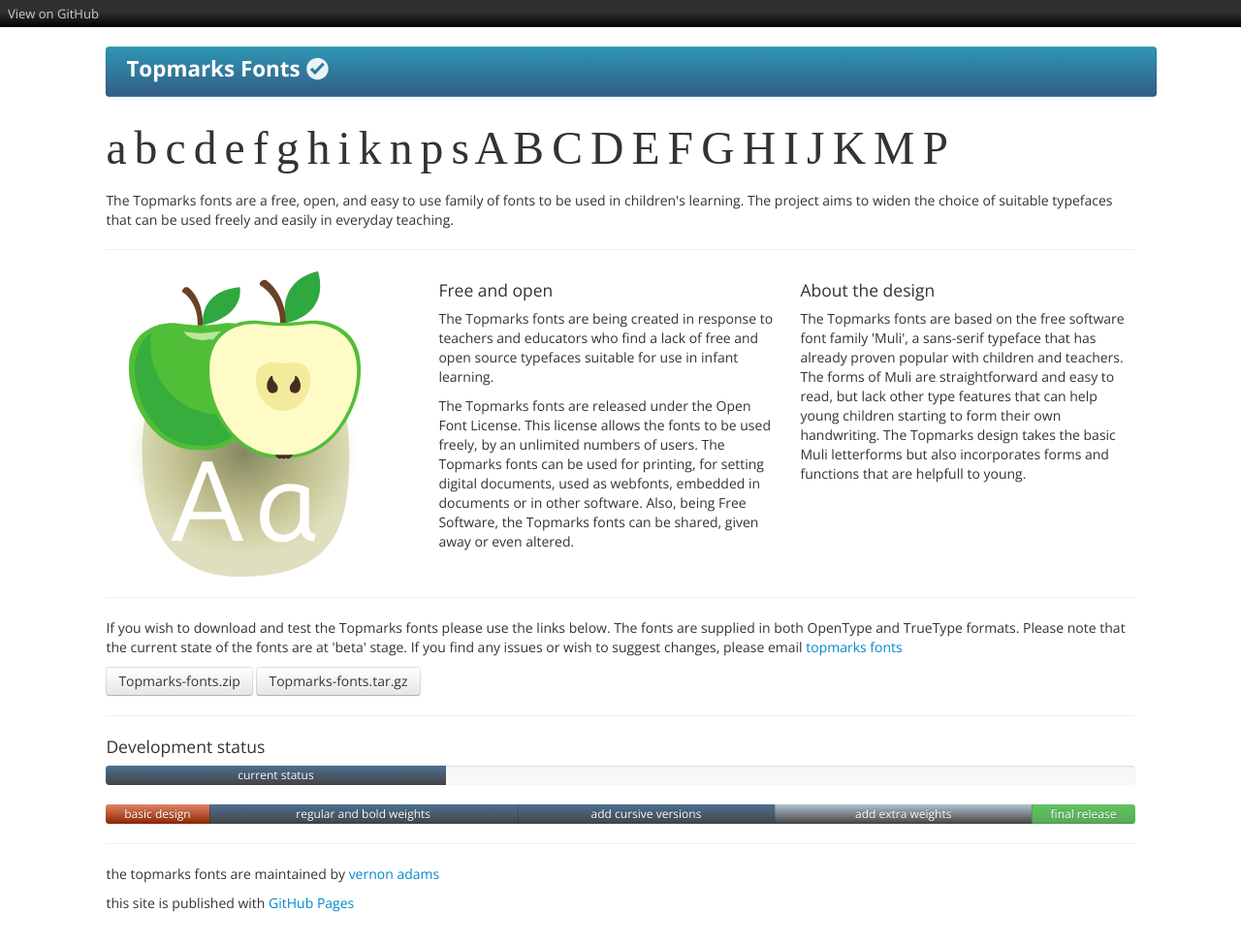
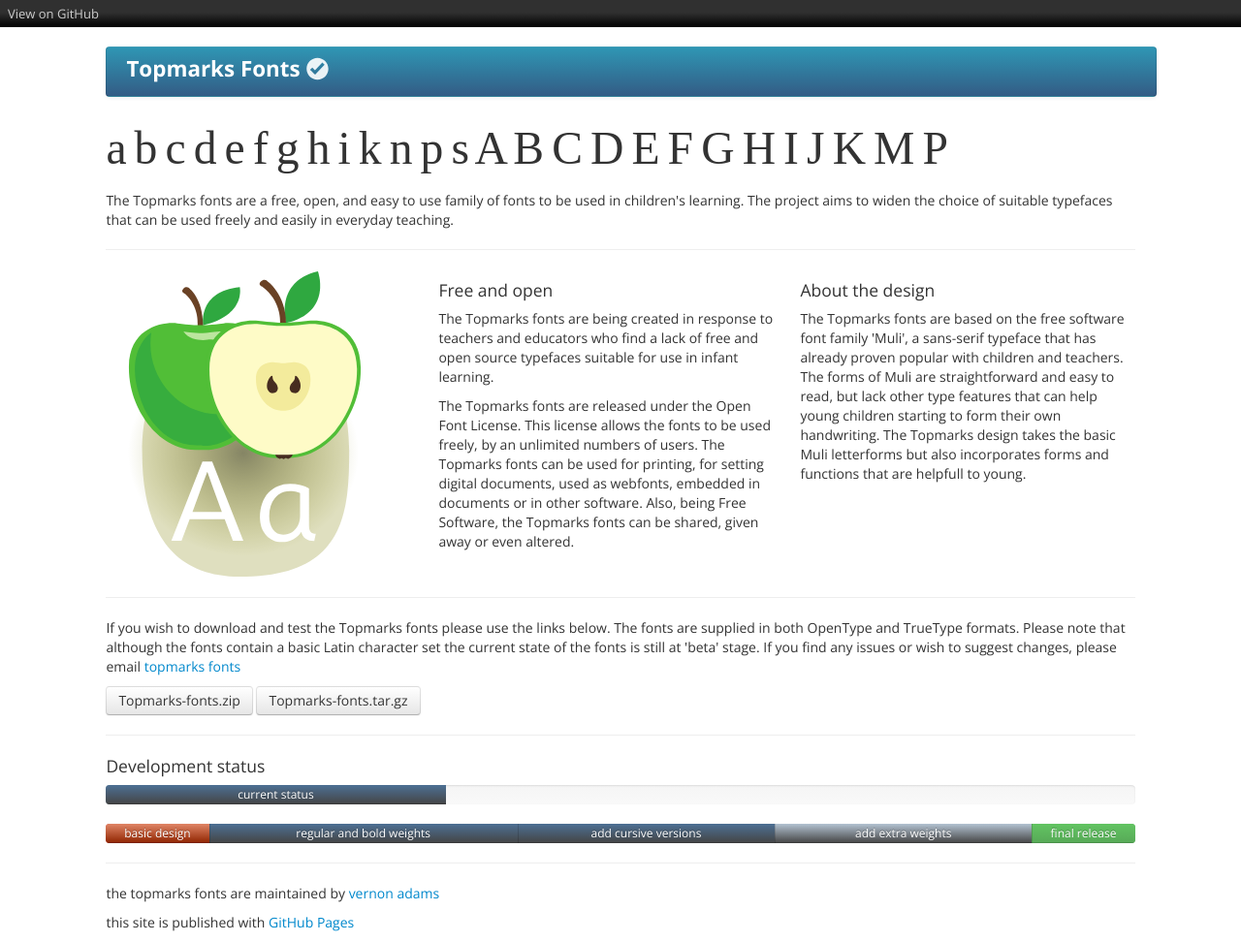
Before and after one commit to vernnobile/topmarks, a Jekyll site: the page built from index.html, in a window 1280 px wide. Shown: the whole page at 97% size. Built offline with Jekyll 4.4.1, drawn with Linux system fonts in a browser that asks for light colours; some web fonts are replaced.

Commit message:
Update downloads.html

```diff
--- a/_includes/downloads.html
+++ b/_includes/downloads.html
@@ -1,5 +1,5 @@
 <div>
-<p>If you wish to download and test the Topmarks fonts please use the links below. The fonts are supplied in both OpenType and TrueType formats. Please note that the current state of the fonts are at 'beta' stage. If you find any issues or wish to suggest changes, please email <a href="mailto:beta@topmarksfont.com">topmarks fonts</a></p>
+<p>If you wish to download and test the Topmarks fonts please use the links below. The fonts are supplied in both OpenType and TrueType formats. Please note that although the fonts contain a basic Latin character set the current state of the fonts is still at 'beta' stage. If you find any issues or wish to suggest changes, please email <a href="mailto:beta@topmarksfont.com">topmarks fonts</a></p>
 <section id="downloads">
           <a href="https://github.com/vernnobile/topmarks/zipball/binaries" class="btn"><span>Topmarks-fonts.zip</span></a>
           <a href="https://github.com/vernnobile/topmarks/tarball/binaries" class="btn"><span>Topmarks-fonts.tar.gz</span></a>
```
